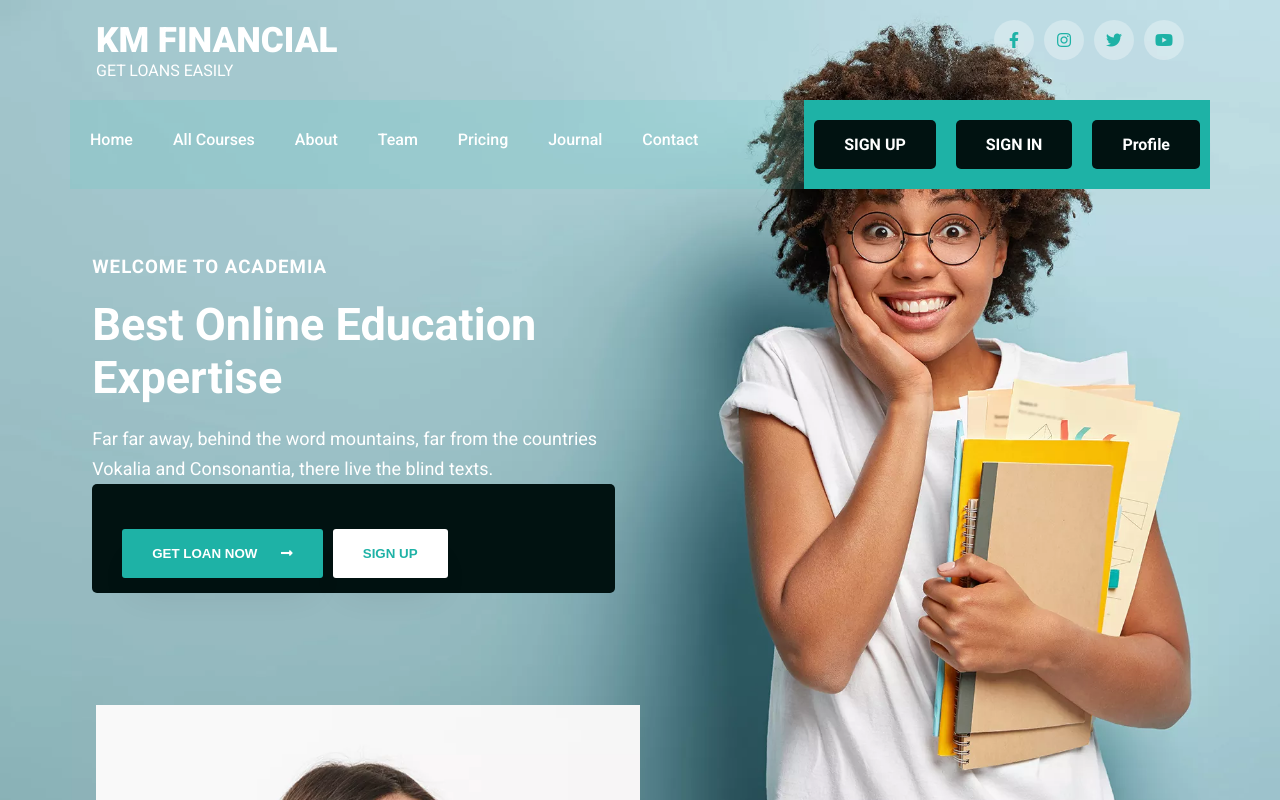
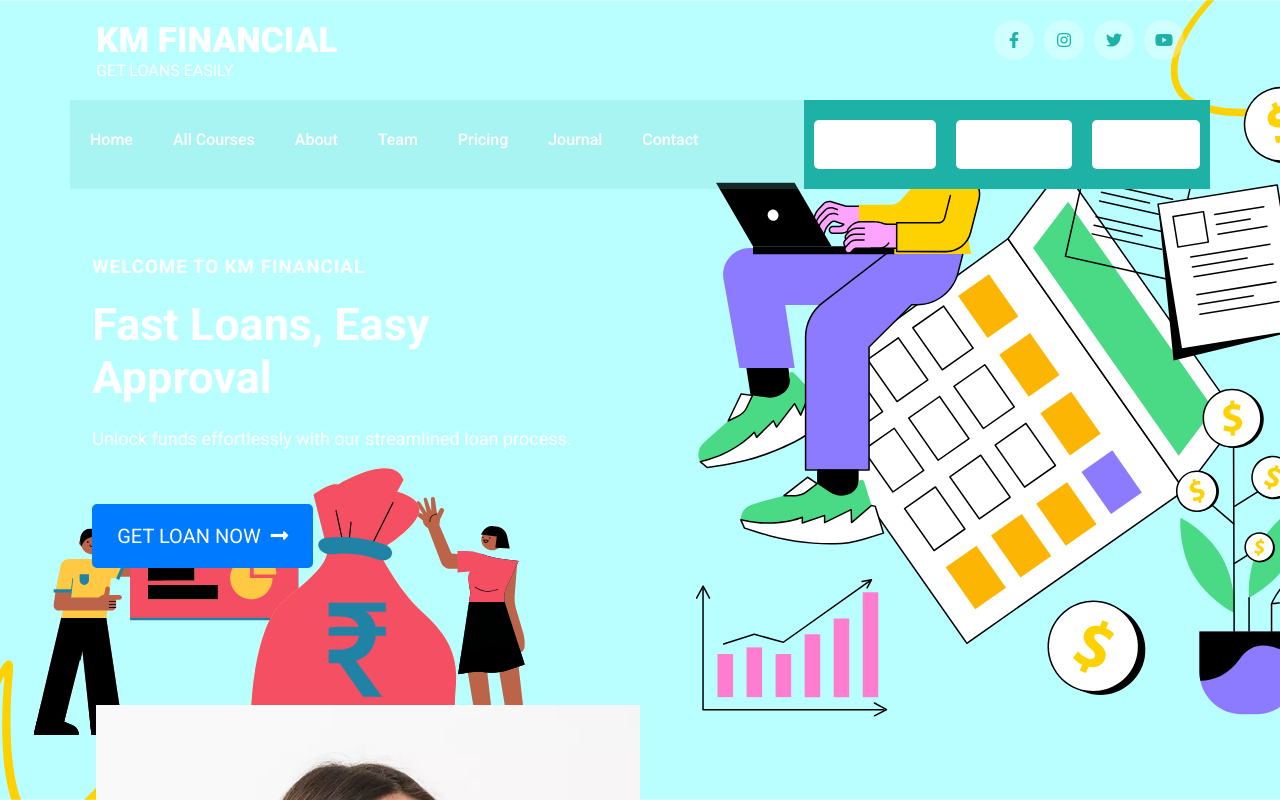
Before and after one commit to ANANDMOHIT209/km_financial, a React (Create React App) app in the folder frontend/: page / in a window 1280 px wide. Shown: the top 800 px of the page. Built offline with nearby package versions, Linux system fonts and the light colour scheme.

Commit message:
some minor updates

```diff
--- a/frontend/src/components/common/footer/Footer.jsx
+++ b/frontend/src/components/common/footer/Footer.jsx
@@ -20,8 +20,8 @@ const Footer = () => {
       <footer>
         <div className='container padding'>
           <div className='box logo'>
-            <h1>ACADEMIA</h1>
-            <span>ONLINE EDUCATION & LEARNING</span>
+            <h1>KM Financial</h1>
+            <span>Fast Loans, Easly Approva</span>
             <p>A small river named Duden flows by their place and supplies it with the necessary regelialia.</p>
 
             <i className='fab fa-facebook-f icon'></i>
--- a/frontend/src/components/common/header/header.css
+++ b/frontend/src/components/common/header/header.css
@@ -63,7 +63,7 @@ header ul li a:hover {
 }
 
 .button {
-  background-color: #011211;
+  background-color: #ffffff;
   padding: 15px 30px;
   color: #fff;
   cursor: pointer;
--- a/frontend/src/components/home/hero/Hero.css
+++ b/frontend/src/components/home/hero/Hero.css
@@ -1,5 +1,5 @@
 .hero {
-  background-image: url("../../../../public/images/bg.webp");
+  background-image: url("../../../../public/images/homepage1.svg");
   background-size: cover;
   background-attachment: fixed;
   position: absolute;
@@ -20,6 +20,43 @@
   margin: 0;
   padding: 0;
 }
+
+/* primary-btn-hero */
+
+.primary-btn-hero {
+  background-color: #007bff;
+  /* Blue color for the button */
+  color: #fff;
+  /* White text color */
+  margin-top: 50px;
+  border: 5px solid #007bff;
+  /* Remove button border */
+  padding: 15px 20px;
+  /* Add padding to the button */
+  font-size: 20px;
+  /* Set font size */
+  cursor: pointer;
+  /* Change cursor to pointer on hover */
+  transition: background-color 0.3s ease;
+  /* Smooth transition for background color change */
+  text-decoration: none;
+  /* Remove default text decoration */
+  display: inline-block;
+  /* Make the button inline block */
+  border-radius: 5px;
+  /* Add some border radius for a rounded appearance */
+}
+
+.primary-btn-hero:hover {
+  background-color: #0056b3;
+  /* Darker blue color on hover */
+}
+
+.primary-btn-hero i {
+  margin-left: 5px;
+  /* Add some space between the button text and the icon */
+}
+
 @media screen and (max-width: 768px) {
   .margin {
     height: 40vh;
@@ -32,4 +69,7 @@
   .hero .row {
     width: 100%;
   }
+  .primary-btn-hero{
+      margin-top: 15px;
+  }
 }
--- a/frontend/src/components/home/hero/Hero.jsx
+++ b/frontend/src/components/home/hero/Hero.jsx
@@ -9,16 +9,12 @@ const Hero = () => {
       <section className='hero'>
         <div className='container'>
           <div className='row'>
-            <Heading subtitle='WELCOME TO ACADEMIA' title='Best Online Education Expertise' />
-            <p>Far far away, behind the word mountains, far from the countries Vokalia and Consonantia, there live the blind texts.</p>
-            <div className='button'>
-              <button className='primary-btn'>
+            <Heading subtitle='WELCOME TO KM Financial' title='Fast Loans, Easy Approval' />
+            <p>Unlock funds effortlessly with our streamlined loan process.</p>
+            <div>
+              {/* Wrapped button in Link component */}
+              <Link to="/apply" className='primary-btn-hero'>
                 GET LOAN NOW <i className='fa fa-long-arrow-alt-right'></i>
-              </button>
-              <Link to="/signup/">
-                <button>
-                  SIGN UP
-                </button>
               </Link>
             </div>
           </div>
```
Also changed, not shown: frontend/public/images/homepage1.svg (added), 1 other file (tests, documents, lock files or other folders).
